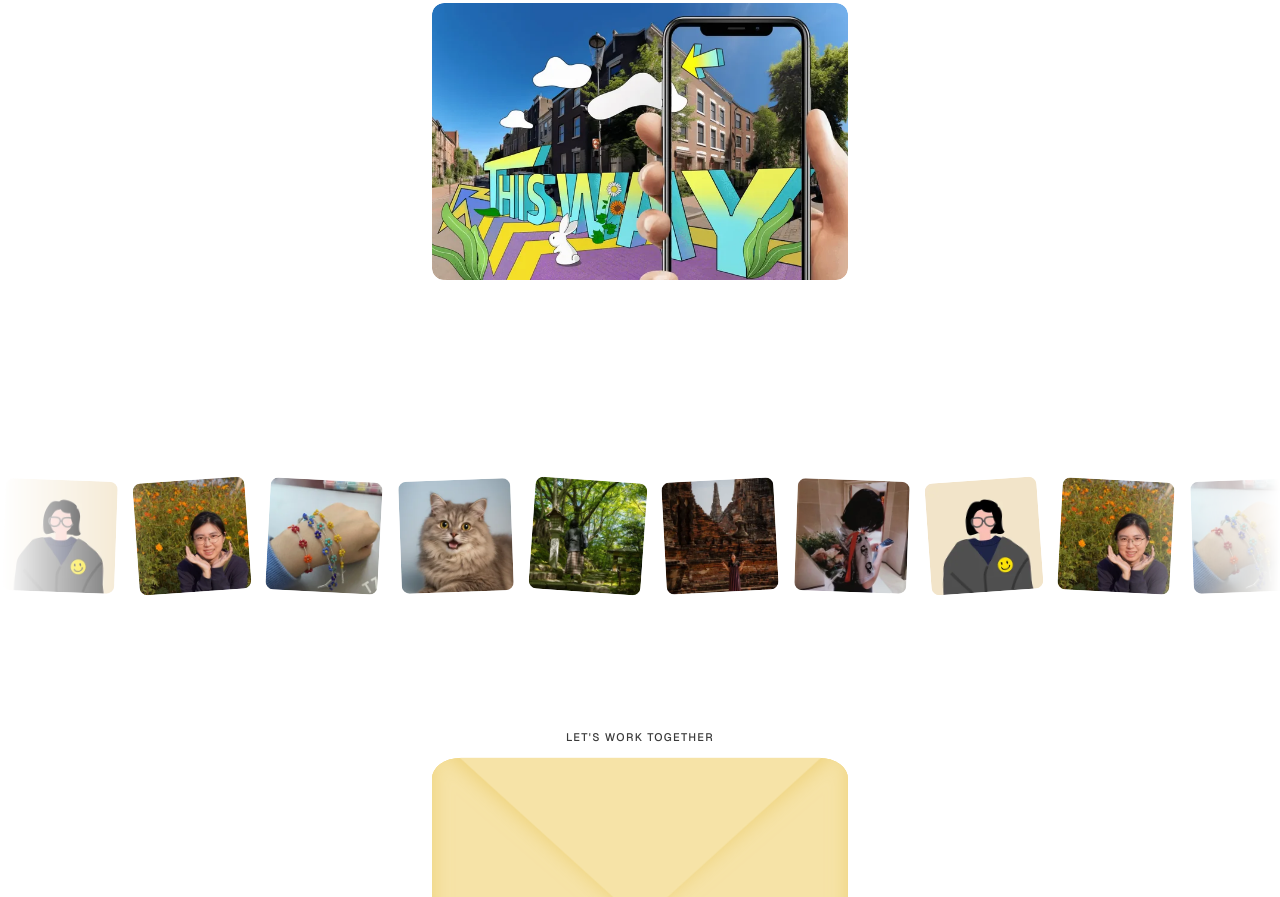
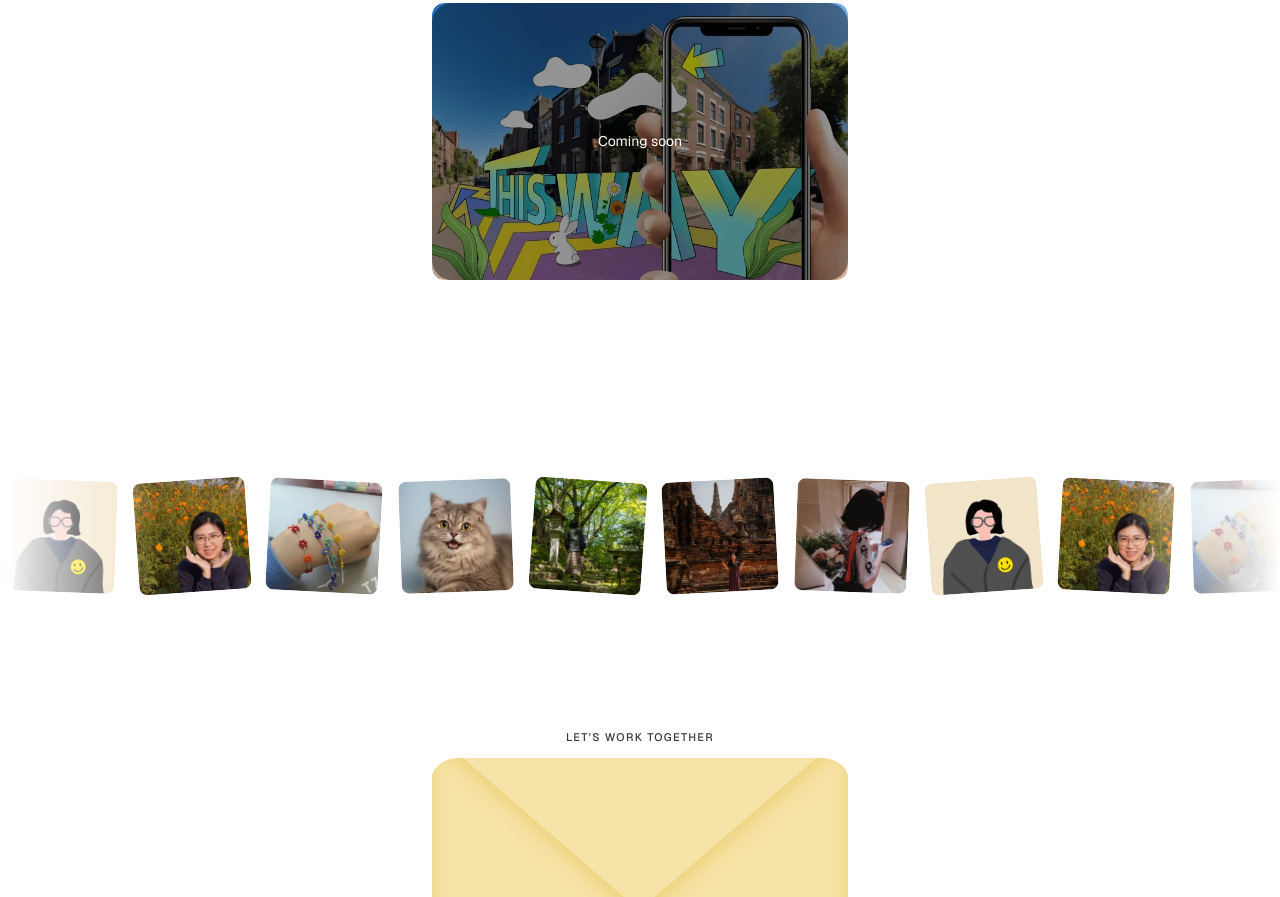
Before and after one commit to jaemin17/portfolio-pro, a Next.js app: page /en in a window 1280 px wide. Shown: the part 2720-3617 px from the top of the page. Built offline with nearby package versions, Linux system fonts and the light colour scheme.

Commit message:
Refine portfolio card and envelope interactions

```diff
--- a/src/app/[locale]/ToolProjectList.tsx
+++ b/src/app/[locale]/ToolProjectList.tsx
@@ -23,7 +23,16 @@ function ToolProjectCard({
   className?: string;
   showCaption?: boolean;
 }) {
-  const classes = [styles.toolCard, className].filter(Boolean).join(" ");
+  const unavailable = item.availability === "comingSoon";
+  const unavailableLabel =
+    unavailable && item.statusLabel ? `${item.title}, ${item.statusLabel}` : undefined;
+  const classes = [
+    styles.toolCard,
+    unavailable ? styles.toolCardUnavailable : undefined,
+    className,
+  ]
+    .filter(Boolean)
+    .join(" ");
   const framed = item.framed !== false;
   const frameClass = framed
     ? styles.toolFrame
@@ -61,16 +70,24 @@ function ToolProjectCard({
       }
     >
       {media}
+      {unavailable ? (
+        <div className={styles.toolUnavailableOverlay} aria-hidden="true">
+          <span className={styles.toolUnavailableText}>{item.statusLabel}</span>
+        </div>
+      ) : null}
     </div>
   );
 
   return (
-    <article className={classes}>
-      {item.href?.startsWith("/") ? (
+    <article
+      className={classes}
+      aria-label={unavailableLabel}
+    >
+      {!unavailable && item.href?.startsWith("/") ? (
         <Link href={localePath(locale, item.href)} className={styles.toolCardLink}>
           {cardBody}
         </Link>
-      ) : item.href ? (
+      ) : !unavailable && item.href ? (
         <a
           className={styles.toolCardLink}
           href={item.href}
@@ -84,7 +101,9 @@ function ToolProjectCard({
       )}
       {showCaption ? (
         <div className={styles.toolCaption}>
-          <p className={styles.toolTitle}>{item.title}</p>
+          <p className={styles.toolTitle}>
+            <span>{item.title}</span>
+          </p>
         </div>
       ) : null}
     </article>
--- a/src/app/[locale]/page.module.css
+++ b/src/app/[locale]/page.module.css
@@ -299,6 +299,7 @@
 }
 
 .toolFrame {
+  position: relative;
   overflow: hidden;
   border-radius: 1.25rem;
   border: 1px solid var(--border);
@@ -331,6 +332,39 @@
   background: #fff;
 }
 
+.toolUnavailableOverlay {
+  position: absolute;
+  inset: 0;
+  display: flex;
+  flex-direction: column;
+  align-items: center;
+  justify-content: center;
+  gap: 0.35rem;
+  padding: 1rem;
+  border-radius: 1.25rem;
+  background: rgb(0 0 0 / 0.42);
+  color: #fff;
+  text-align: center;
+  opacity: 0;
+  transition: opacity 0.18s ease;
+  pointer-events: none;
+}
+
+.toolFrameBare ~ .toolUnavailableOverlay {
+  border-radius: 0.75rem;
+}
+
+.toolCardUnavailable:hover .toolUnavailableOverlay,
+.toolCardUnavailable:focus-within .toolUnavailableOverlay {
+  opacity: 1;
+}
+
+.toolUnavailableText {
+  font-size: var(--fs-label);
+  line-height: 1.35;
+  color: #fff;
+}
+
 .toolCaption {
   display: flex;
   flex-direction: column;
@@ -339,10 +373,20 @@
 }
 
 .toolTitle {
+  display: flex;
+  flex-wrap: wrap;
+  align-items: center;
+  gap: 0.45rem;
   margin: 0;
   font-size: var(--fs-label);
   line-height: 1.45;
   color: var(--text-secondary);
+}
+
+@media (hover: none) {
+  .toolCardUnavailable .toolUnavailableOverlay {
+    opacity: 1;
+  }
 }
 
 
--- a/src/components/EnvelopeMail.module.css
+++ b/src/components/EnvelopeMail.module.css
@@ -49,7 +49,7 @@
 
 .letter {
   position: absolute;
-  z-index: 0;
+  z-index: 1;
   width: 90.42%;
   height: 103.7%;
   right: -2.4%;
@@ -67,7 +67,8 @@
 
 .envelope:hover .letter,
 .envelope:focus-within .letter {
-  bottom: -12.1%;
+  z-index: 3;
+  bottom: 5%;
   right: -0.9%;
   pointer-events: auto;
 }
@@ -141,7 +142,7 @@
 .flaps {
   position: absolute;
   inset: 0;
-  z-index: 2;
+  z-index: 4;
   border-radius: inherit;
   overflow: hidden;
   pointer-events: none;
@@ -184,19 +185,19 @@
 }
 
 .flapTopWrap {
-  z-index: 10;
+  z-index: 2;
   top: 0;
   left: 6.75%;
   width: 86.7%;
   height: 53.9%;
   transform-origin: 50% 0%;
-  transform: translateZ(2px) scaleY(1);
+  transform: scaleY(1);
   transition: transform 0.55s cubic-bezier(0.22, 1, 0.36, 1);
 }
 
 .envelope:hover .flapTopWrap,
 .envelope:focus-within .flapTopWrap {
-  transform: translateZ(2px) translateY(2.25%) scaleY(-1);
+  transform: translateY(2.25%) scaleY(-1);
 }
 
 .flapTop {
@@ -238,7 +239,7 @@
 
   .envelope:hover .letter,
   .envelope:focus-within .letter {
-    bottom: -13.7%;
+    bottom: 1%;
     right: -2.5%;
   }
 }
--- a/src/components/EnvelopeMail.tsx
+++ b/src/components/EnvelopeMail.tsx
@@ -79,7 +79,8 @@ export function EnvelopeMail({ copy, locale }: EnvelopeMailProps) {
 
       <div className={styles.stage}>
         <div className={styles.envelope} tabIndex={0}>
-          <div className={styles.body}>
+          <div className={styles.body} />
+
           <div className={styles.letter}>
             <div className={styles.letterLines} aria-hidden="true" />
             <button
@@ -96,7 +97,6 @@ export function EnvelopeMail({ copy, locale }: EnvelopeMailProps) {
                 {copy.copied}
               </span>
             </button>
-            </div>
           </div>
 
           <div className={styles.flaps} aria-hidden="true">
--- a/src/i18n/copy.ts
+++ b/src/i18n/copy.ts
@@ -22,6 +22,8 @@ export type ToolProjectItem = {
   title: string;
   description: string;
   href?: string;
+  availability?: "comingSoon";
+  statusLabel?: string;
   videoSrc?: string;
   posterSrc?: string;
   imageSrc?: string;
@@ -188,6 +190,8 @@ const copy: Record<Locale, HomeCopy> = {
         {
           title: "XR Interactive Script Engine",
           description: "模型资源浏览与预览",
+          availability: "comingSoon",
+          statusLabel: "暂不开放",
           videoSrc: toolVideos.xrScript,
           posterSrc: toolPosters.xrScript,
           frameColor: toolFrameColors.xrScript,
@@ -195,6 +199,8 @@ const copy: Record<Locale, HomeCopy> = {
         {
           title: "XR Courseware",
           description: "3D 内容播放与课件演示",
+          availability: "comingSoon",
+          statusLabel: "暂不开放",
           videoSrc: toolVideos.ppt,
           posterSrc: toolPosters.ppt,
           frameColor: toolFrameColors.ppt,
@@ -202,6 +208,8 @@ const copy: Record<Locale, HomeCopy> = {
         {
           title: "Sync Space",
           description: "多端课堂协同与设备管理",
+          availability: "comingSoon",
+          statusLabel: "暂不开放",
           videoSrc: toolVideos.syncSpace,
           posterSrc: toolPosters.syncSpace,
           frameColor: toolFrameColors.syncSpace,
@@ -224,6 +232,8 @@ const copy: Record<Locale, HomeCopy> = {
         {
           title: "游戏概念",
           description: "VR/AR 桌面设备体验游戏的 UI 视觉设计。",
+          availability: "comingSoon",
+          statusLabel: "暂不开放",
           imageSrc: visualMedia.game,
           imageVariants: [...visualImageVariants.game],
           framed: false,
@@ -232,6 +242,8 @@ const copy: Record<Locale, HomeCopy> = {
           title: "AR Airbnb",
           description:
             "AR 增强现实 Airbnb 体验设计，将数字信息融入真实住宿场景。",
+          availability: "comingSoon",
+          statusLabel: "暂不开放",
           imageSrc: visualMedia.arAirbnb,
           imageVariants: [...visualImageVariants.arAirbnb],
           framed: false,
@@ -247,8 +259,8 @@ const copy: Record<Locale, HomeCopy> = {
     },
     envelopeMail: {
       label: "Let's work together",
-      cta: "找我聊聊",
-      copied: "已复制！",
+      cta: "给我写信吧",
+      copied: "邮箱已复制",
     },
     footerRole: "Product Designer · UX/UI · Independent Builder",
   },
@@ -295,6 +307,8 @@ const copy: Record<Locale, HomeCopy> = {
         {
           title: "XR Interactive Script Engine",
           description: "Browse and preview model assets",
+          availability: "comingSoon",
+          statusLabel: "Coming soon",
           videoSrc: toolVideos.xrScript,
           posterSrc: toolPosters.xrScript,
           frameColor: toolFrameColors.xrScript,
@@ -302,6 +316,8 @@ const copy: Record<Locale, HomeCopy> = {
         {
           title: "XR Courseware",
           description: "3D content playback and course demos",
+          availability: "comingSoon",
+          statusLabel: "Coming soon",
           videoSrc: toolVideos.ppt,
           posterSrc: toolPosters.ppt,
           frameColor: toolFrameColors.ppt,
@@ -309,6 +325,8 @@ const copy: Record<Locale, HomeCopy> = {
         {
           title: "Sync Space",
           description: "Multi-device classroom collaboration and device management",
+          availability: "comingSoon",
+          statusLabel: "Coming soon",
           videoSrc: toolVideos.syncSpace,
           posterSrc: toolPosters.syncSpace,
           frameColor: toolFrameColors.syncSpace,
@@ -331,6 +349,8 @@ const copy: Record<Locale, HomeCopy> = {
         {
           title: "Game Concept",
           description: "UI visual design for a VR/AR desk-device experience game.",
+          availability: "comingSoon",
+          statusLabel: "Coming soon",
           imageSrc: visualMedia.game,
           imageVariants: [...visualImageVariants.game],
           framed: false,
@@ -339,6 +359,8 @@ const copy: Record<Locale, HomeCopy> = {
           title: "AR Airbnb",
           description:
             "AR experience design that blends digital information into real lodging spaces.",
+          availability: "comingSoon",
+          statusLabel: "Coming soon",
           imageSrc: visualMedia.arAirbnb,
           imageVariants: [...visualImageVariants.arAirbnb],
           framed: false,
@@ -354,8 +376,8 @@ const copy: Record<Locale, HomeCopy> = {
     },
     envelopeMail: {
       label: "Let's work together",
-      cta: "let's chat",
-      copied: "mail copied!",
+      cta: "write me a letter",
+      copied: "email copied",
     },
     footerRole: "Product Designer · UX/UI · Independent Builder",
   },
```
Also changed, not shown: 2 other files (tests, documents, lock files or other folders). Lines whose indentation alone changed are shown as unchanged.
